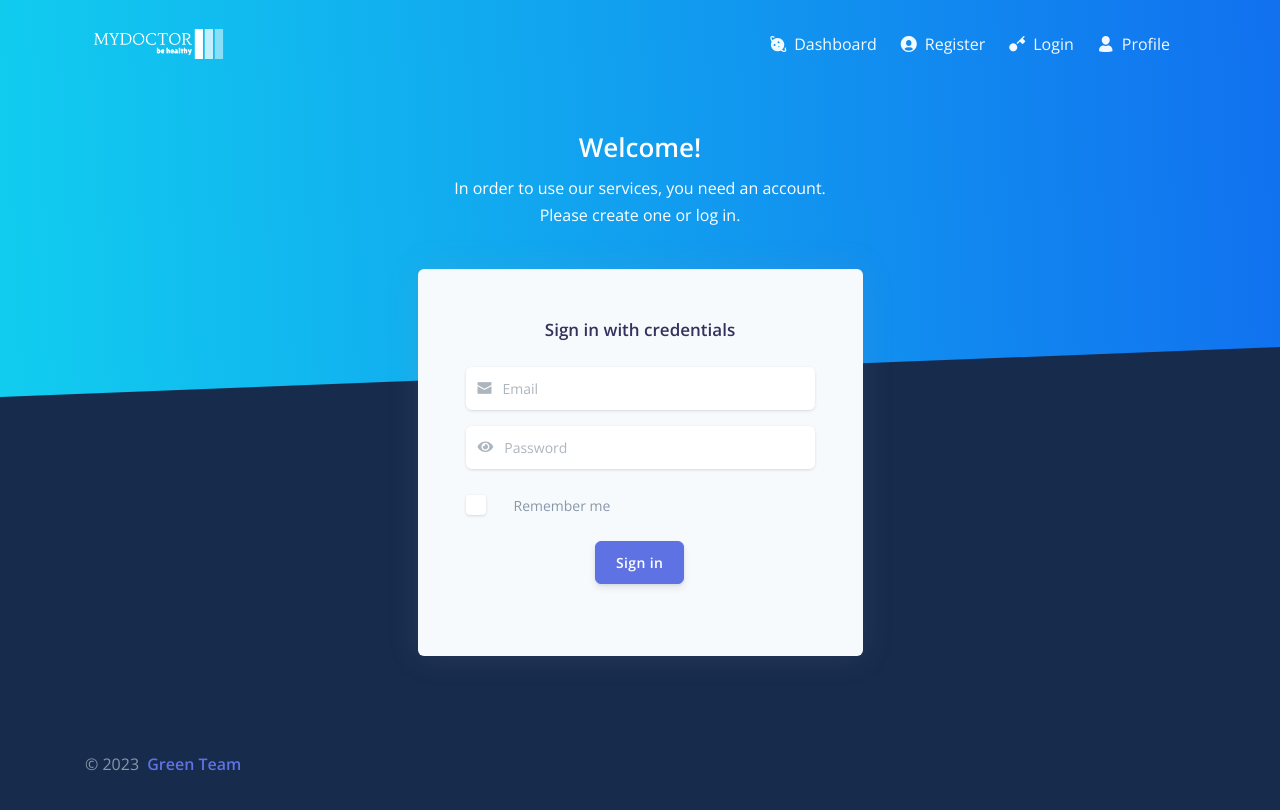
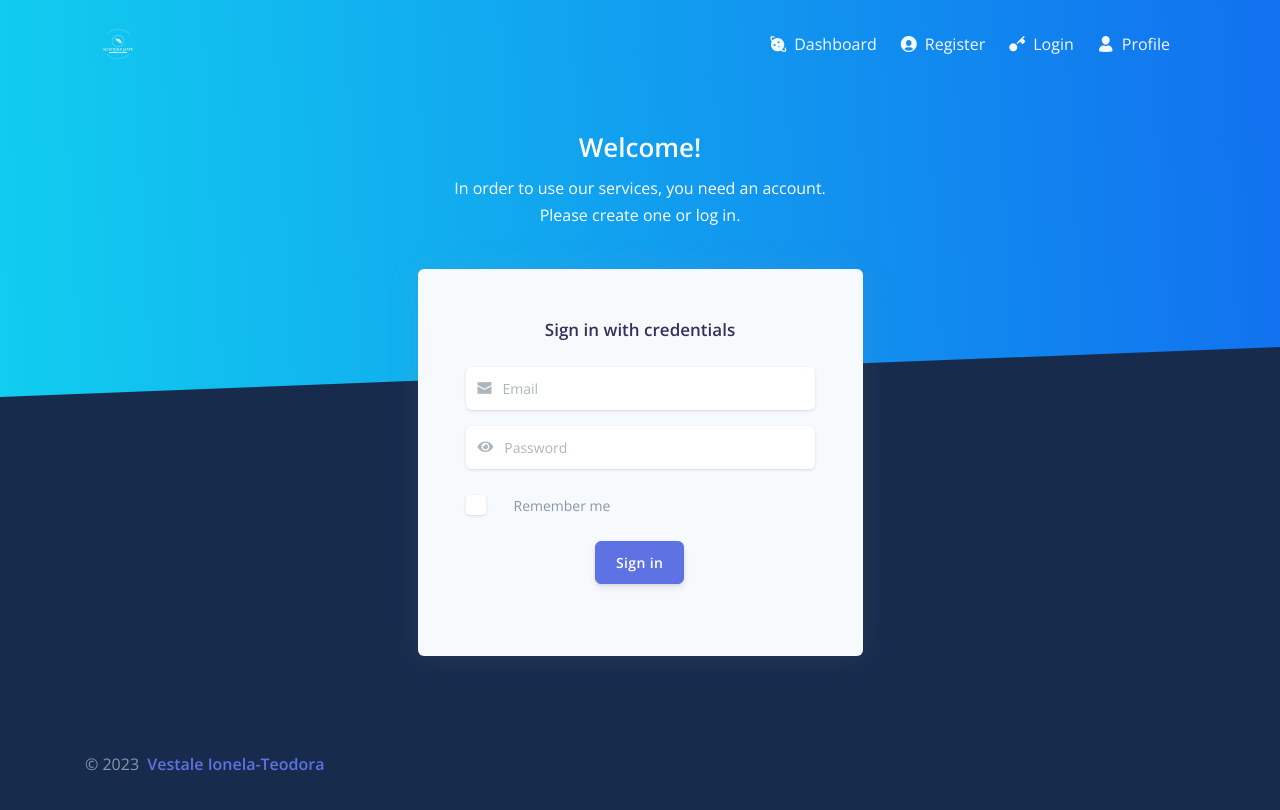
Before and after one commit to Teodora3120/Proiect-Licenta, a React (Create React App) app in the folder frontend/: page /auth/login in a window 1280 px wide. Shown: the top 810 px of the page. Built offline with nearby package versions, Linux system fonts and the light colour scheme.

Commit message:
feat: change credits and logo

```diff
--- a/frontend/public/index.html
+++ b/frontend/public/index.html
@@ -43,7 +43,7 @@
       href="https://fonts.googleapis.com/css?family=Open+Sans:300,400,600,700"
       rel="stylesheet"
     />
-    <title>My Doctor</title>
+    <title>Schedule Mate</title>
   </head>
   <body>
     <noscript> You need to enable JavaScript to run this app. </noscript>
--- a/frontend/src/api/index.js
+++ b/frontend/src/api/index.js
@@ -1,8 +1,7 @@
 import Axios from 'axios'
 
-const version  = 1;
 const axios = Axios.create({
-  baseURL: `https://localhost:7244/api/v${version}`,
+  baseURL: `https://localhost:7244/api/`,
   headers: { 'Content-Type': 'application/json' },
 })
 
--- a/frontend/src/components/Footers/AdminFooter.js
+++ b/frontend/src/components/Footers/AdminFooter.js
@@ -33,7 +33,7 @@ const Footer = () => {
               rel="noopener noreferrer"
               target="_blank"
             >
-              Green Team
+              Vestale Ionela-Teodora
             </a>
           </div>
         </Col>
--- a/frontend/src/components/Footers/AuthFooter.js
+++ b/frontend/src/components/Footers/AuthFooter.js
@@ -34,7 +34,7 @@ const Login = () => {
                   href="#"
                   target="_blank"
                 >
-                  Green Team
+                  Vestale Ionela-Teodora
                 </a>
               </div>
             </Col>
--- a/frontend/src/components/Navbars/AuthNavbar.js
+++ b/frontend/src/components/Navbars/AuthNavbar.js
@@ -39,7 +39,7 @@ const AdminNavbar = () => {
           <NavbarBrand to="/" tag={Link}>
             <img
               alt="..."
-              src={require('../../assets/img/brand/logo-white.png')}
+              src={require('../../assets/img/brand/schedule-mate-logo-white-on-transparent-background.png')}
             />
           </NavbarBrand>
           <button className="navbar-toggler" id="navbar-collapse-main">
```
Also changed, not shown: frontend/package.json (+3 -17 lines), frontend/public/manifest.json, frontend/src/assets/img/brand/schedule-mate-logo-white-on-transparent-background.png (added).
